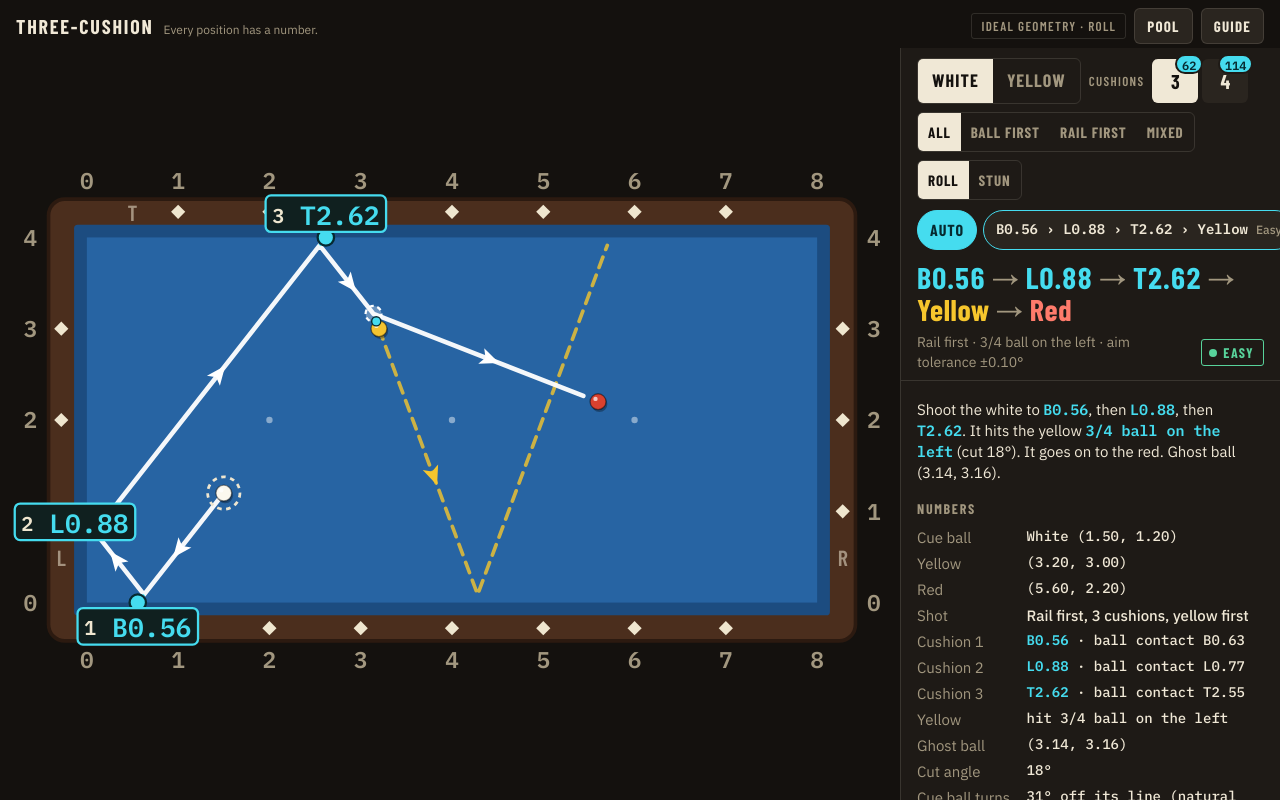
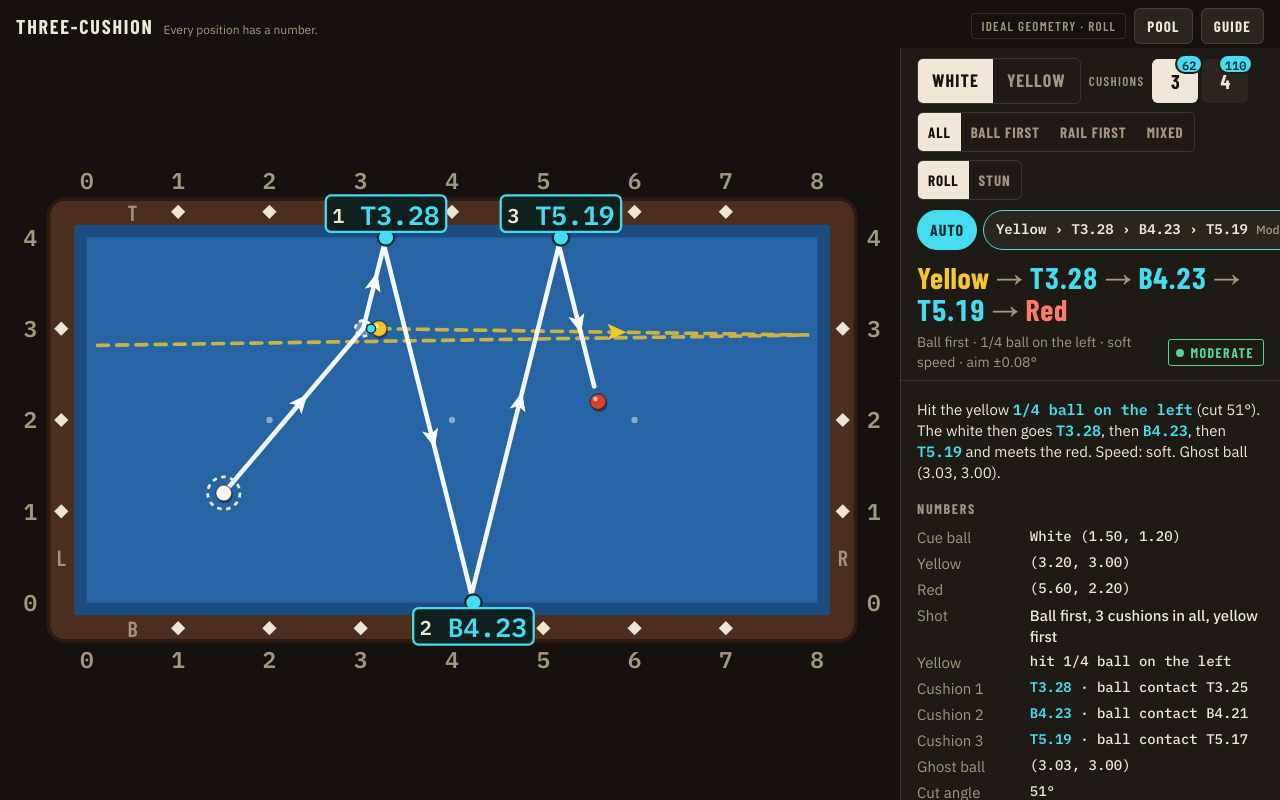
Before and after one commit to Awarently/cartesian-billiards, a website with bundled scripts: page carom.html in a window 1280 px wide. Built offline with nearby package versions, Linux system fonts and the light colour scheme.

Commit message:
Carom: speed estimate and penalty for cushions before the first ball
Gary's layout (yellow cue far left, white and red in line) showed a
4-cushion route T > B > White > T > R > Red ranked first: two cushions
spent before the first ball and a kiss. Players go to the first ball
direct or off one cushion.

- speedBudget: speed off the tip worked back from the second ball
  (rolling loss, cushion loss by angle, share kept at the first ball).
  Soft / Medium / Firm / Hard; over 7.5 m/s rejected.
- Score: +1.5 for one cushion before the first ball, +4 for each more;
  speed above 3 m/s; kiss +5.
- Difficulty bands 15 / 20 / 26.
- UI: "1 cushion first" naming, speed in the route line and numbers,
  hint when the other cushion count has an easier route.
- Tests for the layout and the speed model (15 carom tests).
- Service worker cb-v10.

Co-Authored-By: Claude Opus 5.5 <noreply@anthropic.com>
Claude-Session: https://claude.ai/code/session_01DSb3bUs4nNm3LqSB9vhLFt

```diff
--- a/carom-app.js
+++ b/carom-app.js
@@ -20,7 +20,7 @@
     };
   }
   var state = defaults(), cfg = CC.caromConfig(state.table);
-  var view = null, vbW = 0, vbH = 0, sols = [], counts = { 3: 0, 4: 0 }, current = null;
+  var view = null, vbW = 0, vbH = 0, sols = [], counts = { 3: 0, 4: 0 }, bestScore = { 3: null, 4: null }, current = null;
   var drag = null, frame = 0, undoStack = [], redoStack = [], saved = '';
 
   /* ---------- state ---------- */
@@ -87,7 +87,8 @@
     [3, 4].forEach(function (n) {
       if (!all && n !== state.cushions) return;
       var list = CC.solveCarom(req, n, opts);
-      counts[n] = list.filter(function (s) { return s.valid; }).length;
+      var ok = list.filter(function (s) { return s.valid; });
+      counts[n] = ok.length; bestScore[n] = ok.length ? ok[0].difficultyScore : null;
       if (n === state.cushions) sols = list;
     });
     var valid = sols.filter(function (s) { return s.valid; });
@@ -209,6 +210,11 @@
   function f2(v) { return CB.fmt(v, 2); }
   function pt(p) { return '(' + f2(p.x) + ', ' + f2(p.y) + ')'; }
   var FAMILY = { 'ball-first': 'Ball first', 'rail-first': 'Rail first', 'mixed': 'Mixed' };
+  /* "Ball first", "1 cushion first", "Rail first" ... */
+  function famText(s) {
+    if (s.family !== 'mixed') return FAMILY[s.family];
+    return s.seq1.length + (s.seq1.length === 1 ? ' cushion' : ' cushions') + ' first';
+  }
   function hitText(s) { return CC.thicknessText(s.thickness) + (s.thickness > 0.97 ? '' : ' on the ' + s.hitSide); }
 
   /* Events in order: cushions, first ball, cushions, second ball. */
@@ -255,8 +261,12 @@
       status.className = 'status ' + (sol.warnings.length ? 'warn' : 'ok');
       status.textContent = sol.warnings.length ? 'Caution' : sol.difficulty;
       sub.className = 'sub';
-      sub.textContent = FAMILY[sol.family] + ' · ' + hitText(sol) + ' · aim tolerance ±' + f2(sol.tolerance) + '°';
+      sub.textContent = famText(sol) + ' · ' + hitText(sol) + ' · ' + sol.speedCategory.toLowerCase() + ' speed · aim ±' + f2(sol.tolerance) + '°';
       if (sol.warnings.length) sub.textContent = sol.warnings[0];
+      var other = state.cushions === 3 ? 4 : 3;
+      if (bestScore[other] !== null && bestScore[other] + 2 < sol.difficultyScore) {
+        sub.textContent += ' \u00b7 ' + other + ' cushions has an easier route';
+      }
       var ev = events(sol), parts = [], cue = NAMES[state.cue].toLowerCase(), i;
       var firstRails = ev.slice(0, sol.seq1.length).map(function (e) { return '<b>' + e.c.label + '</b>'; });
       var lateRails = ev.slice(sol.seq1.length + 1, -1).map(function (e) { return '<b>' + e.c.label + '</b>'; });
@@ -268,7 +278,7 @@
         parts.push(hit.replace('Hit', 'It hits'));
         parts.push(lateRails.length ? 'Then ' + lateRails.join(', then ') + ' and the ' + sol.secondName.toLowerCase() + '.' : 'It goes on to the ' + sol.secondName.toLowerCase() + '.');
       }
-      parts.push('Ghost ball ' + pt(sol.ghost) + '.');
+      parts.push('Speed: ' + sol.speedCategory.toLowerCase() + '.', 'Ghost ball ' + pt(sol.ghost) + '.');
       if (sol.warnings.length) parts.push(esc(sol.warnings.join('. ')) + '.');
       instr.innerHTML = parts.join(' ');
     } else {
@@ -283,7 +293,7 @@
     row('Cue ball', NAMES[state.cue] + ' ' + pt(state.balls[state.cue]));
     objIds().forEach(function (k) { row(NAMES[k], pt(state.balls[k])); });
     if (sol) {
-      row('Shot', FAMILY[sol.family] + ', ' + sol.railSequence.length + ' cushions, ' + sol.firstName.toLowerCase() + ' first', 'plain');
+      row('Shot', famText(sol) + ', ' + sol.railSequence.length + ' cushions in all, ' + sol.firstName.toLowerCase() + ' first', 'plain');
       events(sol).forEach(function (e, k) {
         if (e.kind === 'rail') row('Cushion ' + (sol.cushionContacts.indexOf(e.c) + 1), '<span class="mk">' + e.c.label + '</span>' + (state.pointMode ? '' : ' · ball contact ' + e.c.contactLabel));
         else if (!e.last) row(e.name, 'hit ' + esc(hitText(sol)));
@@ -293,6 +303,7 @@
       row('Cue ball turns', Math.round(sol.deflection) + '° off its line (' + (state.model === 'roll' ? 'natural roll' : 'stun') + ')');
       row('Speed kept', Math.round(sol.exitSpeed * 100) + '% of the speed at the hit', 'plain');
       row('Aim tolerance', '±' + f2(sol.tolerance) + '° still reaches the ' + sol.secondName.toLowerCase() + ' (ideal line)', 'plain');
+      row('Speed needed', sol.speedCategory + ', about ' + f1(sol.speedNeeded) + ' m/s off the tip (estimate; every cushion and the first-ball hit cost speed)', sol.speedNeeded > CC.SPEED.max ? 'warn' : 'plain');
       row('Cue travel', f2(sol.travel) + ' diamonds, ' + Math.round(sol.travel * cfg.unitMm / 10) + ' cm');
       row('Difficulty', sol.difficulty + ' (heuristic score ' + f1(sol.difficultyScore) + ', not a make percentage)', 'plain');
       sol.warnings.forEach(function (w) { row('Caution', esc(w), 'warn'); });
--- a/carom.js
+++ b/carom.js
@@ -338,6 +338,16 @@
     /* aim tolerance in degrees: the finish stays within one ball width of B's centre */
     sol.tolerance = sol.sensitivity > 1e-6 ? 0.5 * (2 * r) / sol.sensitivity : 9;
 
+    /* speed needed off the tip; every cushion and the first-ball hit cost speed */
+    var sp = speedBudget(sol.cuePath, sol.seq1.length + 1, df.speed, req.cfg);
+    sol.speedNeeded = sp.need;
+    sol.speedAtFirstBall = sp.atFirst;
+    sol.speedCategory = speedCategory(sp.need);
+    if (sp.need > SPEED.max) {
+      sol.valid = false;
+      sol.errors.push('Needs about ' + sp.need.toFixed(1) + ' m/s off the tip: too much speed to control');
+    }
+
     return sol;
   }
 
@@ -372,17 +382,56 @@
   }
 
   /*
+   * Speed model (estimate). Works backward from the second ball:
+   *   rolling        v^2 += 2 * mu * g * L   (L in metres)
+   *   each cushion   divide by sqrt((slide * along)^2 + (bounce * into)^2)
+   *   first ball     divide by the share of speed the cue ball keeps
+   * Ignores the sliding phase after the hit and side spin, so the real
+   * speed is higher. Use it to compare routes, not as a measurement.
+   */
+  var SPEED = { rolling: 0.008, cushionBounce: 0.8, cushionSlide: 0.95, arrive: 0.3, g: 9.81, max: 7.5 };
+  function speedBudget(path, hitIndex, keep, cfg) {
+    var v2 = SPEED.arrive * SPEED.arrive, m = cfg.unitMm / 1000, atFirst = null;
+    for (var i = path.length - 1; i >= 1; i--) {
+      v2 += 2 * SPEED.rolling * SPEED.g * dist(path[i - 1], path[i]) * m;
+      if (i - 1 === hitIndex) { /* nothing: cushion handling below */ }
+      if (i - 1 === 0) break;
+      var a = unit(sub(path[i - 1], path[i - 2])), b = unit(sub(path[i], path[i - 1]));
+      if (i - 1 === hitIndex) {
+        atFirst = Math.sqrt(v2) / Math.max(keep, 0.05);
+        v2 = atFirst * atFirst;
+        continue;
+      }
+      /* cushion at path[i-1]: the component along the rail keeps more speed than the part into it */
+      var along = Math.abs(a.x * b.x + a.y * b.y) > 0.999 ? 1 : (Math.abs(a.x - b.x) < 1e-9 ? Math.abs(a.x) : Math.abs(a.y));
+      var into = Math.sqrt(Math.max(0, 1 - along * along));
+      var f = Math.sqrt(Math.pow(SPEED.cushionSlide * along, 2) + Math.pow(SPEED.cushionBounce * into, 2));
+      v2 /= f * f;
+    }
+    return { need: Math.sqrt(v2), atFirst: atFirst };
+  }
+  function speedCategory(v) { return v <= 2 ? 'Soft' : v <= 4 ? 'Medium' : v <= 6 ? 'Firm' : v <= SPEED.max ? 'Hard' : 'Not playable'; }
+
+  /*
    * Heuristic difficulty. Lower is easier. Not a probability.
-   *   travel in diamonds, +1 per cushion over three, cut cost, aim
-   *   sensitivity (diamonds the finish moves per half degree) x 4,
-   *   +1.5 per warning.
+   *   travel in diamonds
+   *   +1 per cushion over three
+   *   cushions before the first ball: +1.5 for one, +4 for each one after
+   *      that (players go to the first ball direct or off one cushion;
+   *      more cushions there only waste speed)
+   *   cut cost, aim sensitivity x 4, speed above 3 m/s x 1.5
+   *   +5 per kiss warning, +1.5 per other warning
    */
+  function preBall(k) { return k <= 1 ? 1.5 * k : 1.5 + 4 * (k - 1); }
   function score(s) {
     var cut = s.alpha, cutCost = cut <= 50 ? 0 : (cut - 50) / 8;
     if (s.model === 'stun' && cut < 25) cutCost += (25 - cut) / 6;
-    return s.travel + (s.railSequence.length - 3) + cutCost + 4 * Math.min(s.sensitivity, 3) + 1.5 * s.warnings.length;
+    var kiss = s.kiss ? 1 : 0;
+    return s.travel + (s.railSequence.length - 3) + preBall(s.seq1.length) + cutCost +
+      4 * Math.min(s.sensitivity, 3) + 1.5 * Math.max(0, s.speedNeeded - 3) +
+      5 * kiss + 1.5 * (s.warnings.length - kiss);
   }
-  function difficulty(v) { return v < 14 ? 'Easy' : v < 19 ? 'Moderate' : v < 25 ? 'Difficult' : 'Advanced'; }
+  function difficulty(v) { return v < 15 ? 'Easy' : v < 20 ? 'Moderate' : v < 26 ? 'Difficult' : 'Advanced'; }
 
   /*
    * All routes with exactly `cushions` contacts before the second ball,
@@ -439,6 +488,6 @@
   return {
     TABLES: TABLES, caromConfig: caromConfig, deflect: deflect, deflectionDeg: deflectionDeg,
     solveCarom: solveCarom, playForward: playForward, score: score, difficulty: difficulty,
-    thicknessText: thicknessText, breakLayout: breakLayout
+    thicknessText: thicknessText, breakLayout: breakLayout, speedBudget: speedBudget, speedCategory: speedCategory, SPEED: SPEED
   };
 });
--- a/sw.js
+++ b/sw.js
@@ -3,7 +3,7 @@
  * Change VERSION whenever any cached file changes, so phones pick up the update.
  * Strategy: serve from cache, update the cache in the background (stale-while-revalidate).
  */
-var VERSION = 'cb-v9';
+var VERSION = 'cb-v10';
 var FILES = [
   './',
   'index.html',
```
Also changed, not shown: guide.html (+3 -1 lines), tests/carom.test.js (+23 -0 lines).
